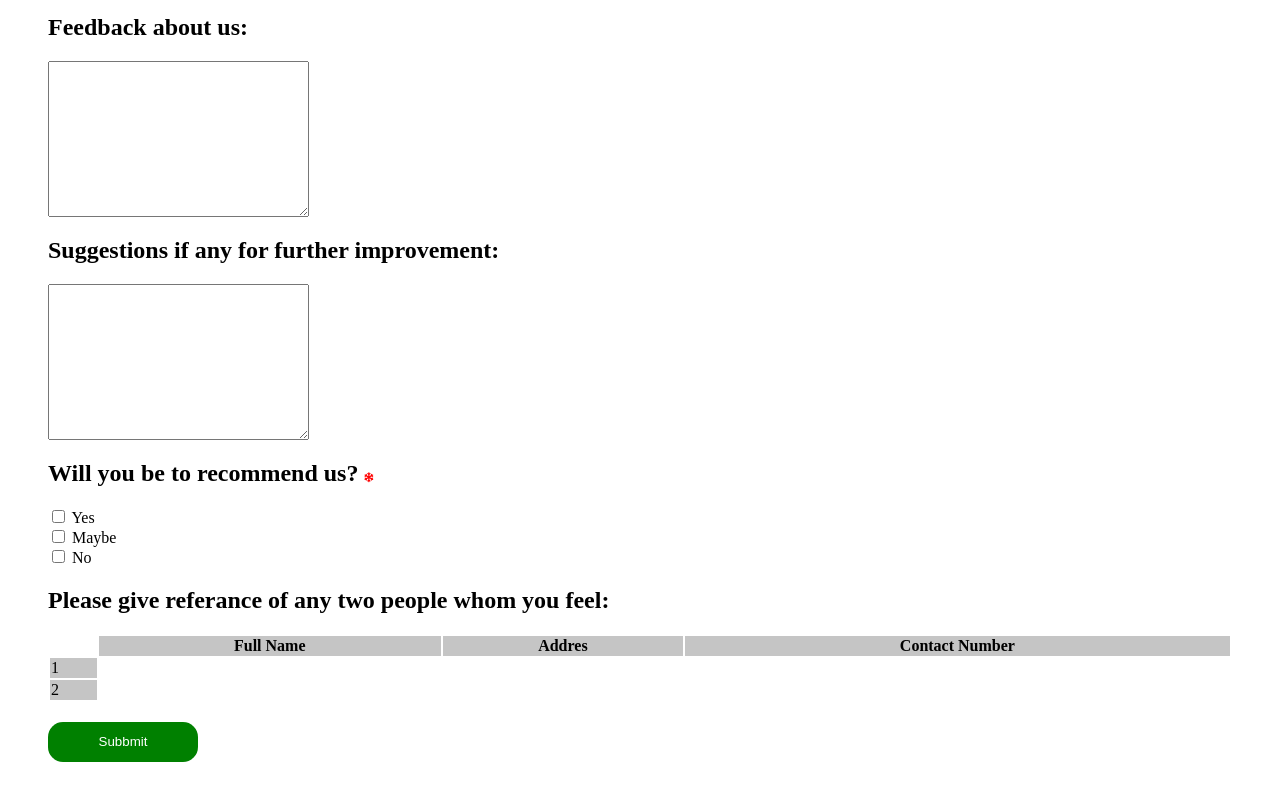
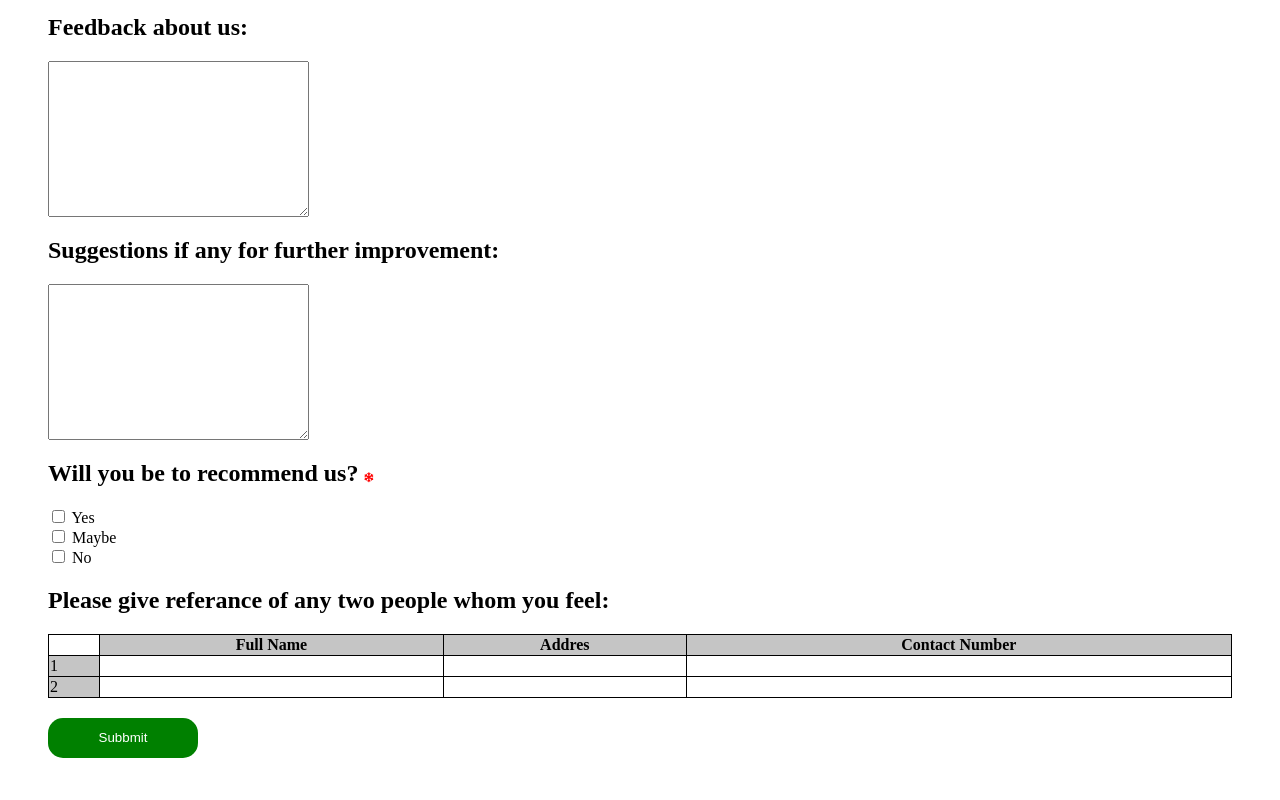
Before and after one commit to GigaPok/Level1-Form, a plain HTML site: page index.html in a window 1280 px wide. Shown: the part 766-1566 px from the top of the page. Drawn offline with Linux system fonts and the light colour scheme.

Commit message:
add-table-border

```diff
--- a/css/style.css
+++ b/css/style.css
@@ -51,3 +51,9 @@ button {
 .name-input, .city-input{
     margin-right: 15px;
 }
+table, th, td {
+    border: 1px solid black;
+  }
+  table{
+    border-collapse: collapse;
+  }
--- a/index.html
+++ b/index.html
@@ -100,9 +100,11 @@
                 <td class="table-left-top">1</td>
                 <td></td>
                 <td></td>
+                <td></td>
             </tr>
             <tr>
                 <td class="table-left-top">2</td>
+                <td></td>
                 <td></td>
                 <td></td>
             </tr>
```
